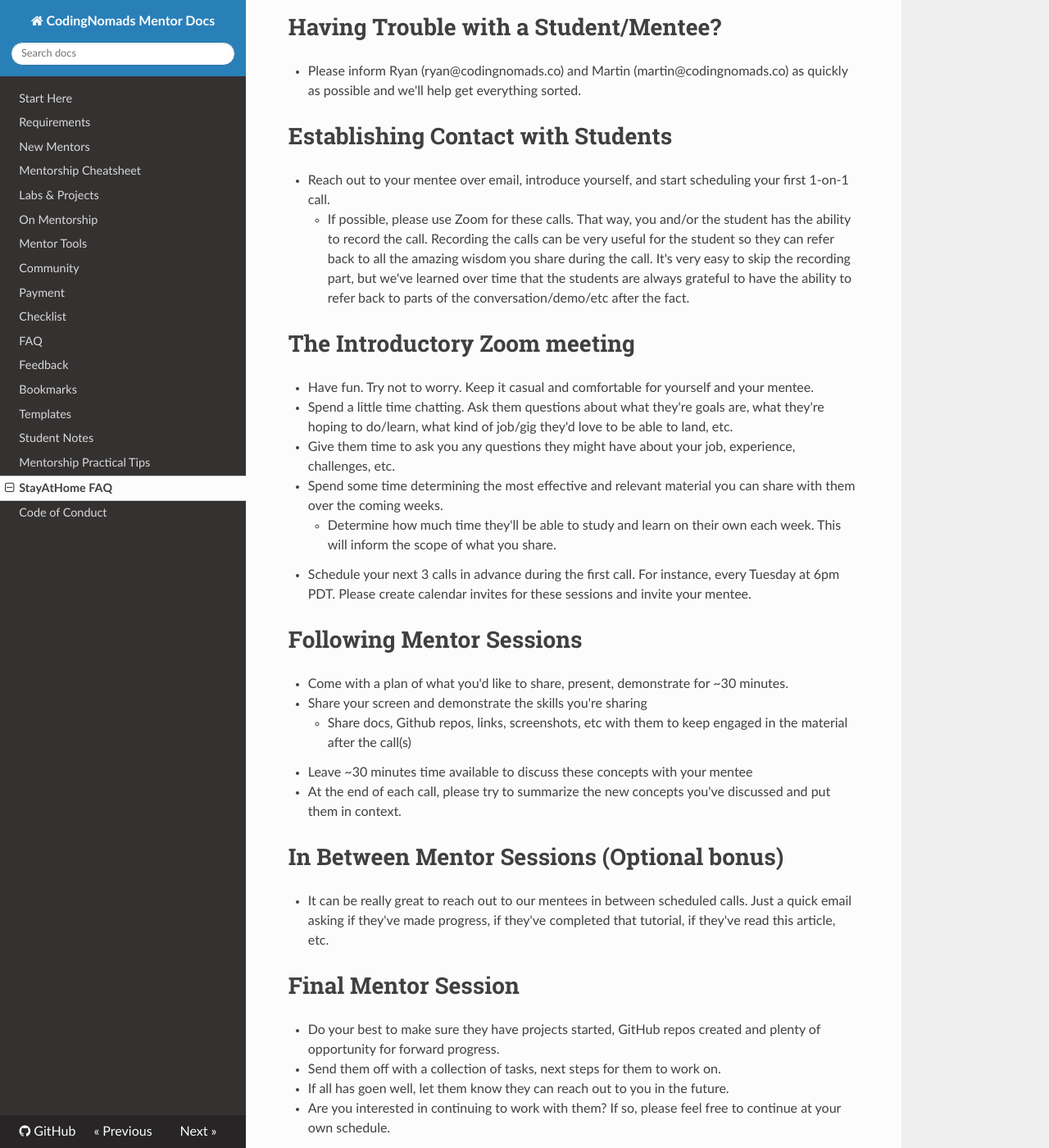
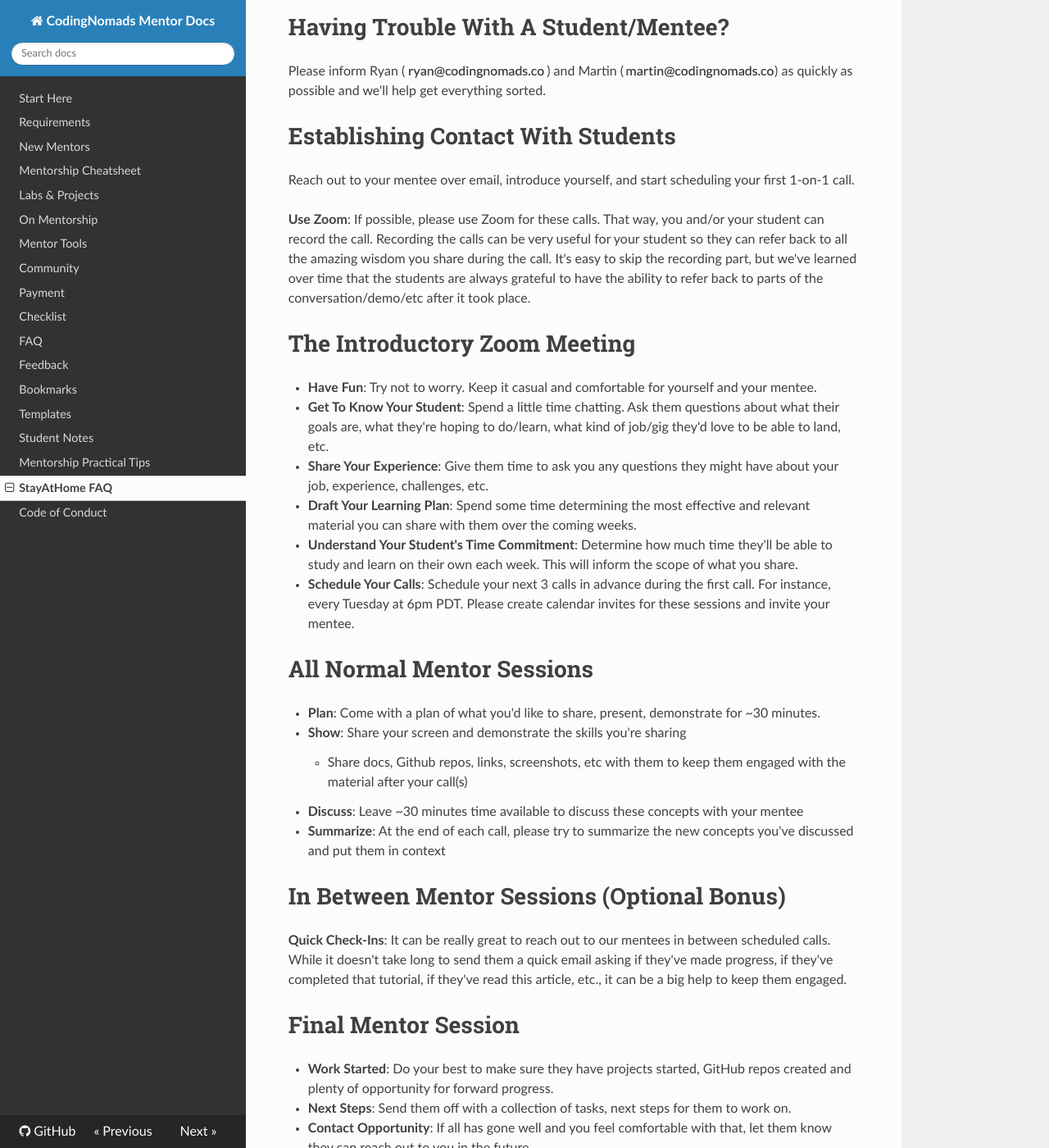
Before and after one commit to CodingNomads/mentor-docs, an MkDocs documentation site: the page built from docs/15_home_faq.md, in a window 1280 px wide and 1400 px high, scrolled down 482 px. Shown: the whole window at 82% size. Built offline with MkDocs 1.6.1, drawn with Linux system fonts in a browser that asks for light colours; nearby versions of some CDN libraries; some of the changed text lies outside the part shown.

Commit message:
Update structure, add paragraph headings, formatting

```diff
--- a/docs/15_home_faq.md
+++ b/docs/15_home_faq.md
@@ -2,67 +2,61 @@
 
 # Mentorship Tips
 
-*   [Read our quick mentorship tips here](14_tips.md)
+[Read our quick mentorship tips here](14_tips.md).
 
-# Having Trouble with a Student/Mentee?
+# Having Trouble With A Student/Mentee?
 
-*   Please inform Ryan (ryan@codingnomads.co) and Martin (martin@codingnomads.co) as quickly as possible and
-    we'll help get everything sorted.
+Please inform Ryan (![ryan's email address](images/email_ryan.png)) and Martin (![martin's email address](images/email_martin.png)) as quickly as possible and we'll help get everything sorted.
 
-# Establishing Contact with Students
+# Establishing Contact With Students
 
-*   Reach out to your mentee over email, introduce yourself, and start scheduling your first 1-on-1 call.
-    *   If possible, please use Zoom for these calls. That way, you and/or the student has the ability to
-        record the call. Recording the calls can be very useful for the student so they can refer back
-        to all the amazing wisdom you share during the call. It's very easy to skip the recording part,
-        but we've learned over time that the students are always grateful to have the ability to refer
-        back to parts of the conversation/demo/etc after the fact.
+Reach out to your mentee over email, introduce yourself, and start scheduling your first 1-on-1 call.
 
-# The Introductory Zoom meeting
+**Use Zoom**: If possible, please use Zoom for these calls. That way, you and/or your student can record the call. Recording the calls can be very useful for your student so they can refer back
+to all the amazing wisdom you share during the call. It's easy to skip the recording part,
+but we've learned over time that the students are always grateful to have the ability to refer
+back to parts of the conversation/demo/etc after it took place.
 
-*   Have fun. Try not to worry. Keep it casual and comfortable for yourself and your mentee.
-*   Spend a little time chatting. Ask them questions about what they're goals are, what they're hoping to do/learn,
-    what kind of job/gig they'd love to be able to land, etc.
-*   Give them time to ask you any questions they might have about your job, experience, challenges, etc.
-*   Spend some time determining the most effective and relevant material you can share with them over the coming weeks.
-    *   Determine how much time they'll be able to study and learn on their own each week.
-        This will inform the scope of what you share.
-*   Schedule your next 3 calls in advance during the first call. For instance, every Tuesday at 6pm PDT.
-    Please create calendar invites for these sessions and invite your mentee.
+# The Introductory Zoom Meeting
 
-# Following Mentor Sessions
+- **Have Fun**: Try not to worry. Keep it casual and comfortable for yourself and your mentee.
+- **Get To Know Your Student**: Spend a little time chatting. Ask them questions about what their goals are, what they're hoping to do/learn, what kind of job/gig they'd love to be able to land, etc.
+- **Share Your Experience**: Give them time to ask you any questions they might have about your job, experience, challenges, etc.
+- **Draft Your Learning Plan**: Spend some time determining the most effective and relevant material you can share with them over the coming weeks.
+- **Understand Your Student's Time Commitment**: Determine how much time they'll be able to study and learn on their own each week. This will inform the scope of what you share.
+- **Schedule Your Calls**: Schedule your next 3 calls in advance during the first call. For instance, every Tuesday at 6pm PDT. Please create calendar invites for these sessions and invite your mentee.
 
-*   Come with a plan of what you'd like to share, present, demonstrate for ~30 minutes.
-*   Share your screen and demonstrate the skills you're sharing
-    *   Share docs, Github repos, links, screenshots, etc with them to keep engaged in the material after the call(s)
-*   Leave ~30 minutes time available to discuss these concepts with your mentee
-*   At the end of each call, please try to summarize the new concepts you've discussed and put them in context.
+# All Normal Mentor Sessions
 
-# In Between Mentor Sessions (Optional bonus)
+- **Plan**: Come with a plan of what you'd like to share, present, demonstrate for ~30 minutes.
+- **Show**: Share your screen and demonstrate the skills you're sharing
+    - Share docs, Github repos, links, screenshots, etc with them to keep them engaged with the material after your call(s)
+- **Discuss**: Leave ~30 minutes time available to discuss these concepts with your mentee
+- **Summarize**: At the end of each call, please try to summarize the new concepts you've discussed and put them in context
 
-*   It can be really great to reach out to our mentees in between scheduled calls. Just a quick email asking if
-    they've made progress, if they've completed that tutorial, if they've read this article, etc.
+# In Between Mentor Sessions (Optional Bonus)
+
+**Quick Check-Ins**: It can be really great to reach out to our mentees in between scheduled calls. While it doesn't take long to send them a quick email asking if they've made progress, if they've completed that tutorial, if they've read this article, etc., it can be a big help to keep them engaged.
 
 # Final Mentor Session
 
-*   Do your best to make sure they have projects started, GitHub repos created and plenty of opportunity for forward progress.
-*   Send them off with a collection of tasks, next steps for them to work on.
-*   If all has goen well, let them know they can reach out to you in the future.
-*   Are you interested in continuing to work with them? If so, please feel free to continue at your own schedule.
+- **Work Started**: Do your best to make sure they have projects started, GitHub repos created and plenty of opportunity for forward progress.
+- **Next Steps**: Send them off with a collection of tasks, next steps for them to work on.
+- **Contact Opportunity**: If all has gone well and you feel comfortable with that, let them know they can reach out to you in the future.
+- **Continue Helping**: Are you interested in continuing to work with them? If so, please feel free to continue at your own schedule.
 
-# What if my mentee doesn't return emails/calls?
+# What If My Mentee Doesn't Return Emails/Calls?
 
-*   Please inform Ryan and Martin if you're having any trouble connecting with your student/mentee.
+Please inform Ryan (![ryan's email address](images/email_ryan.png)) and Martin (![martin's email address](images/email_martin.png)) if you're having any trouble connecting with your student/mentee.
 
-# Can I stop working with my student/mentee?
+# Can I Stop Working With My Student/Mentee?
 
-*   Yes. You can stop working with your student at any time. Your participation is completely voluntary. If you'd like to stop working
-    with your student/mentee simply let Ryan or Martin know and we'll take it from there.
+Yes. You can stop working with your student at any time. Your participation is completely voluntary. If you'd like to stop working with your student/mentee simply let Ryan or Martin know and we'll take it from there.
 
-# Can I reach out to CodingNomads for help?
+# Can I Reach Out To CodingNomads For Help?
 
-*   Yes. Please do.
+Yes. Please do.
 
-# What if my student/mentee is requiring too much of my time?
+# What If My Student/Mentee Is Requiring Too Much Of My Time?
 
-*   Just let us know and we'll help out immediately.
+Just let us know and we'll help out immediately.
```
Also changed, not shown: docs/README.md (+2 -2 lines), docs/images/email_ryan.png (added).
